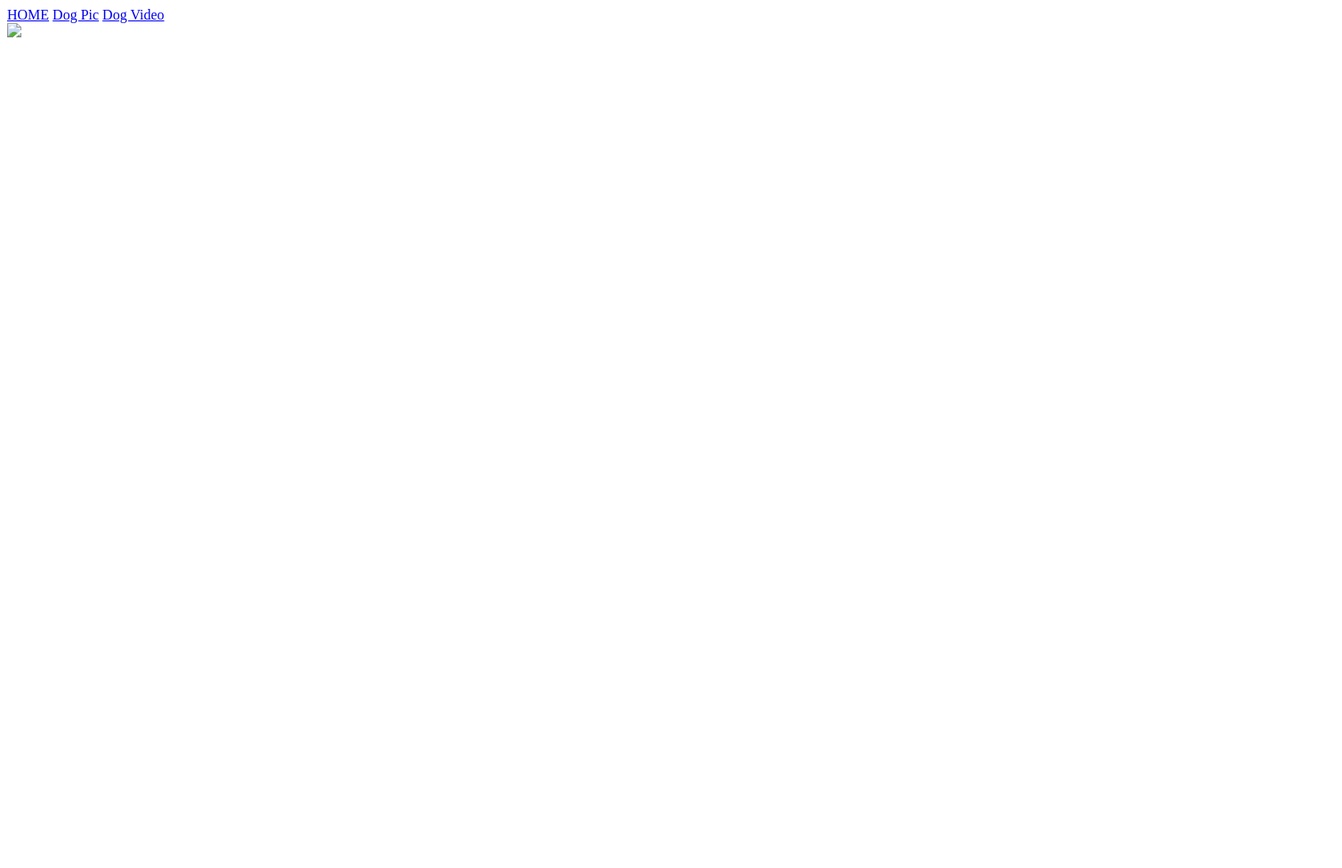
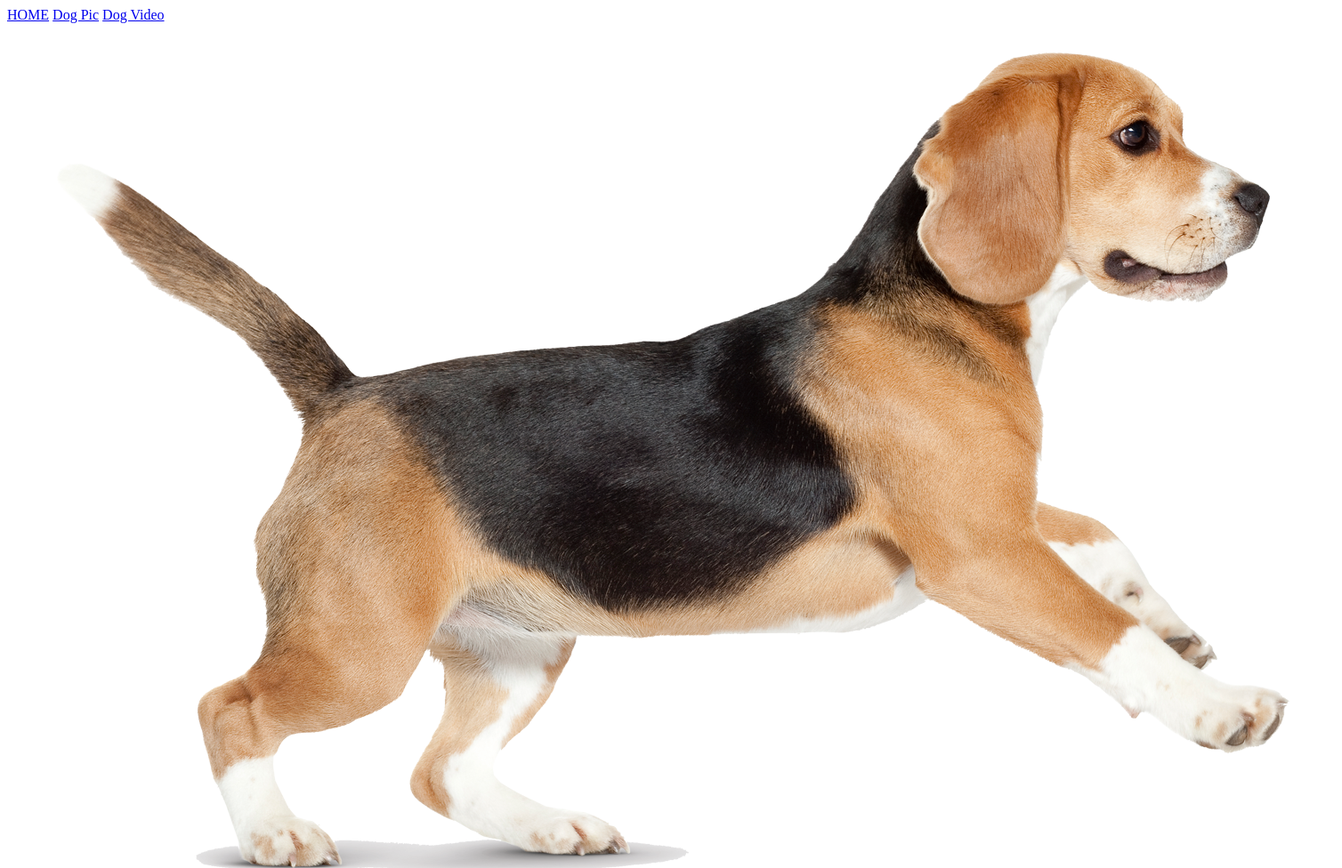
Before and after one commit to Driventobraise/HTML-and-CSS-Projects, a plain HTML site: page Dog.html in a window 1280 px wide. Shown: the top 976 px of the page at 89% size, 1508 px wide, since content can reach past the window. Before the commit the page ends 800 px from the top, so only its background shows below. Drawn offline with Linux system fonts and the light colour scheme.

Commit message:
Add files via upload
added dog.png and changed the absolute path in dog.html to a relative path.

```diff
--- a/Dog.html
+++ b/Dog.html
@@ -5,5 +5,5 @@
 	<a href="Dog.html">Dog Pic</a>
 	<a href="https://www.youtube.com/watch?v=wtH-hdOF1uA">Dog Video</a>
    </nav>
-	<img src="C:\Users\jesse\OneDrive\Desktop\HTML Documents\dog_PNG.png">
+	<img src="dog_PNG.png">
 </html>
```
Also changed, not shown: dog_PNG.png (added).
